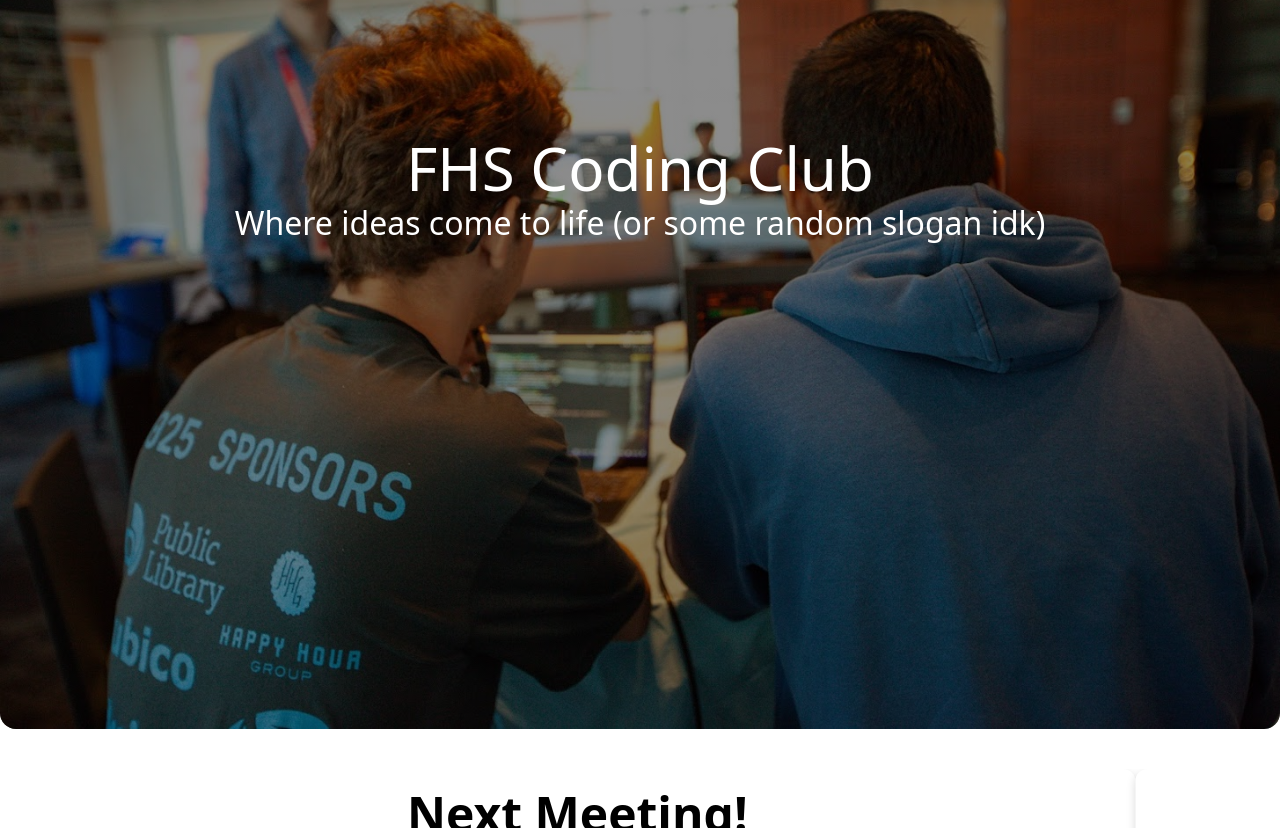
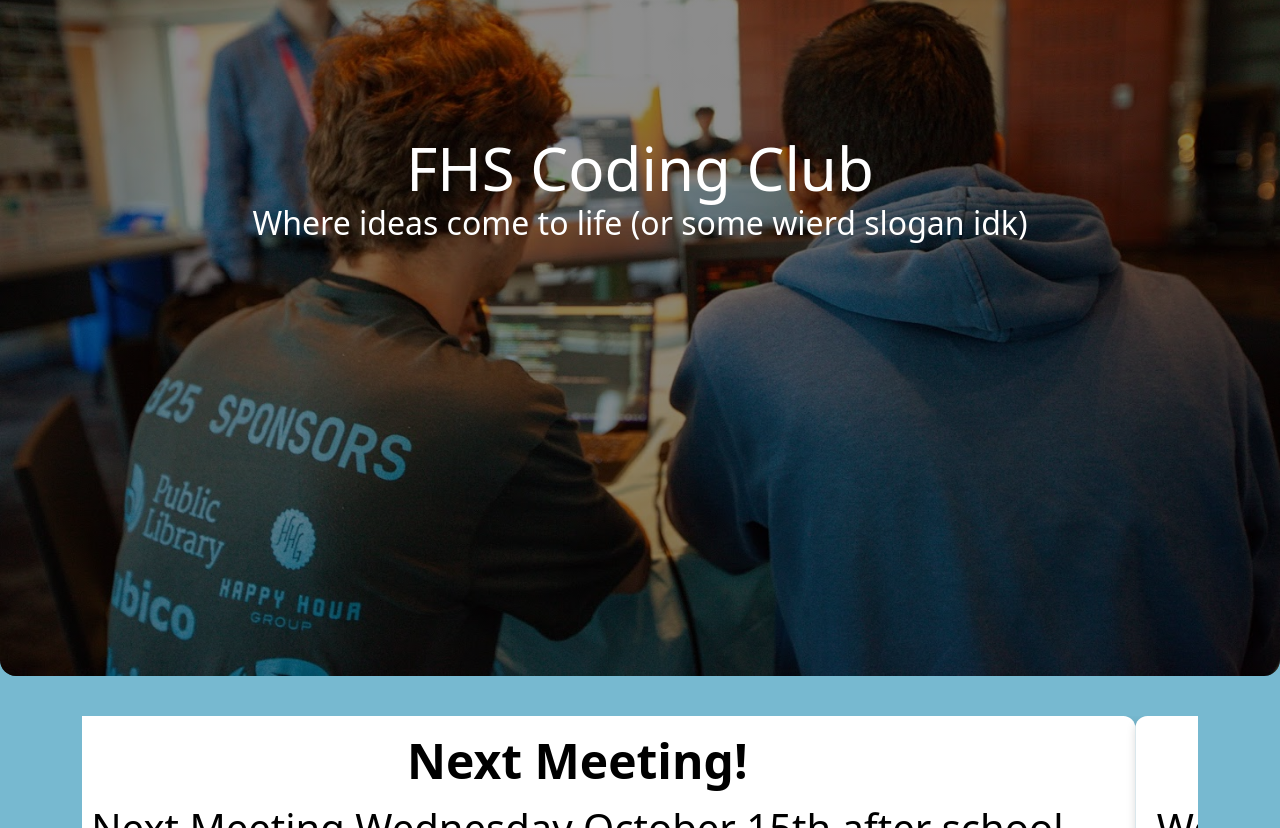
Before and after one commit to fhs-codingclub/Coding-Club-Website, a plain HTML site: page index.html in a window 1280 px wide. Shown: the part 124-952 px from the top of the page. Drawn offline with nearby package versions, Linux system fonts and the light colour scheme.

Commit message:
Added BG and banner Height | Color Scheme being added

```diff
--- a/index.html
+++ b/index.html
@@ -13,7 +13,7 @@
 
     <title>Coding Club Website</title>
 </head>
-<body>
+<body class="background">
     <div class="Hero_image">
         <img src="Images/Mr.Longmore_Erik_Angel.jpg"alt="Mr.Longmore Erik and Angel at CipherHacks 2025">
         <div class="hero_overlay">
@@ -27,7 +27,7 @@
                 </div>
             </div>
             <h1 class="Title slide-up">FHS Coding Club</h1>
-            <h2 class="header slide-up">Where ideas come to life (or some random slogan idk)</h2>
+            <h2 class="header slide-up">Where ideas come to life (or some wierd slogan idk)</h2>
         </div>
     </div>
         <div class="container">
--- a/style.css
+++ b/style.css
@@ -52,7 +52,7 @@ h2 {
 
 .Hero_image img {       /* ensure the image sets the container height */
   width: 100%;
-  height: auto;
+  height: 800px;
   display: block;
 }
 
@@ -113,7 +113,7 @@ h2 {
   box-shadow: 0 4px 10px rgba(0,0,0,0.15);
   background-color: white;
   color: black;
-  min-height: 300px;
+  min-height: 175px;
   min-width: 600px;
 }
 
@@ -128,3 +128,7 @@ h2 {
 #announcementCarousel .card-title {
     font-size: 3.0rem;
 }
+
+.background {
+  background-color: #77b9d0;
+}
```
